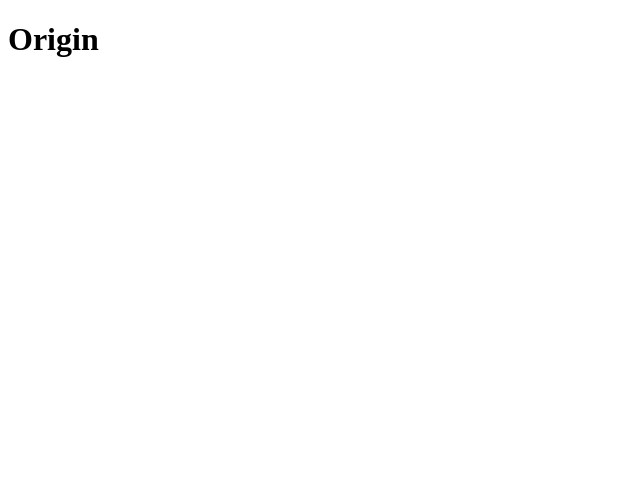
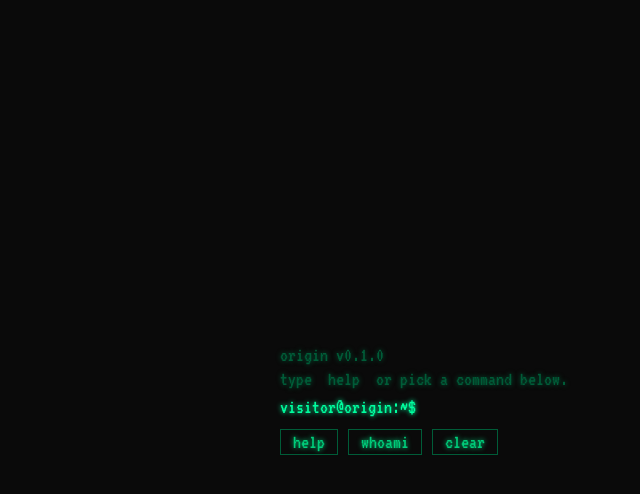
Before and after one commit to anatoliy-avramenko/origin, a plain HTML site: page index.html in a window 1280 px wide. Shown: the whole page, without its empty margins (0-640 px from the left). Drawn offline with Linux system fonts and the light colour scheme.

Commit message:
Add terminal landing page with CRT glow effect
Co-authored-by: Copilot <223556219+Copilot@users.noreply.github.com>

```diff
--- a/index.html
+++ b/index.html
@@ -4,8 +4,165 @@
   <meta charset="UTF-8">
   <meta name="viewport" content="width=device-width, initial-scale=1.0">
   <title>Origin</title>
+  <link href="https://fonts.googleapis.com/css2?family=VT323&display=swap" rel="stylesheet">
+  <style>
+    * { margin: 0; padding: 0; box-sizing: border-box; }
+
+    body {
+      background: #0a0a0a;
+      color: #00ff9f;
+      font-family: 'VT323', monospace;
+      font-size: 20px;
+      min-height: 100vh;
+      text-shadow: 0 0 5px currentColor;
+      display: flex;
+      align-items: center;
+      justify-content: center;
+      padding: 24px;
+    }
+
+    #terminal {
+      width: 100%;
+      max-width: 720px;
+    }
+
+    .line { margin-bottom: 4px; white-space: pre-wrap; }
+    .dim  { color: #005c38; }
+    .err  { color: #ff4d6d; }
+    .cmd  { color: #fff; }
+
+    #input-row {
+      display: flex;
+      align-items: center;
+      margin-top: 8px;
+    }
+
+    #prompt { color: #00ff9f; margin-right: 8px; white-space: nowrap; }
+
+    #input {
+      background: none;
+      border: none;
+      outline: none;
+      color: #fff;
+      font-family: 'VT323', monospace;
+      font-size: 20px;
+      flex: 1;
+      caret-color: #00ff9f;
+    }
+
+    .hint-block {
+      margin-top: 12px;
+      display: flex;
+      flex-wrap: wrap;
+      gap: 10px;
+    }
+
+    .hint {
+      border: 1px solid #005c38;
+      color: #00cc7a;
+      padding: 2px 12px;
+      cursor: pointer;
+      user-select: none;
+      transition: border-color 0.15s, color 0.15s;
+    }
+
+    .hint:hover {
+      border-color: #00ff9f;
+      color: #00ff9f;
+    }
+  </style>
 </head>
 <body>
-  <h1>Origin</h1>
+<div id="terminal">
+  <div id="output"></div>
+  <div id="input-row">
+    <span id="prompt">visitor@origin:~$</span>
+    <input id="input" autofocus autocomplete="off" spellcheck="false" />
+  </div>
+  <div class="hint-block" id="hints"></div>
+</div>
+
+<script>
+  const output = document.getElementById('output');
+  const input  = document.getElementById('input');
+  const hints  = document.getElementById('hints');
+
+  const COMMANDS = {
+    help: {
+      desc: 'list available commands',
+      run: () => [
+        { text: 'Available commands:', cls: 'dim' },
+        ...Object.entries(COMMANDS).map(([k, v]) =>
+          ({ text: `  ${k.padEnd(12)} — ${v.desc}` })
+        )
+      ]
+    },
+    whoami: {
+      desc: 'about this place',
+      run: () => [
+        { text: 'origin — a personal sandbox.' },
+        { text: 'work in progress. always.', cls: 'dim' }
+      ]
+    },
+    clear: {
+      desc: 'clear the terminal',
+      run: () => { output.innerHTML = ''; return null; }
+    }
+  };
+
+  function print(lines) {
+    if (!lines) return;
+    lines.forEach(({ text, cls }) => {
+      const div = document.createElement('div');
+      div.className = 'line' + (cls ? ` ${cls}` : '');
+      div.textContent = text;
+      output.appendChild(div);
+    });
+  }
+
+  function renderHints() {
+    hints.innerHTML = '';
+    Object.keys(COMMANDS).forEach(cmd => {
+      const btn = document.createElement('span');
+      btn.className = 'hint';
+      btn.textContent = cmd;
+      btn.onclick = () => execute(cmd);
+      hints.appendChild(btn);
+    });
+  }
+
+  function execute(raw) {
+    const cmd = raw.trim().toLowerCase();
+    const div = document.createElement('div');
+    div.className = 'line';
+    div.innerHTML = `<span class="dim">visitor@origin:~$</span> <span class="cmd">${cmd}</span>`;
+    output.appendChild(div);
+
+    if (!cmd) return;
+
+    if (COMMANDS[cmd]) {
+      const result = COMMANDS[cmd].run();
+      print(result);
+    } else {
+      print([{ text: `command not found: ${cmd}`, cls: 'err' }]);
+    }
+
+    input.value = '';
+    window.scrollTo(0, document.body.scrollHeight);
+  }
+
+  input.addEventListener('keydown', e => {
+    if (e.key === 'Enter') execute(input.value);
+  });
+
+  // Boot message
+  print([
+    { text: 'origin v0.1.0', cls: 'dim' },
+    { text: 'type  help  or pick a command below.', cls: 'dim' },
+    { text: '' }
+  ]);
+  renderHints();
+  input.focus();
+</script>
 </body>
 </html>
```
